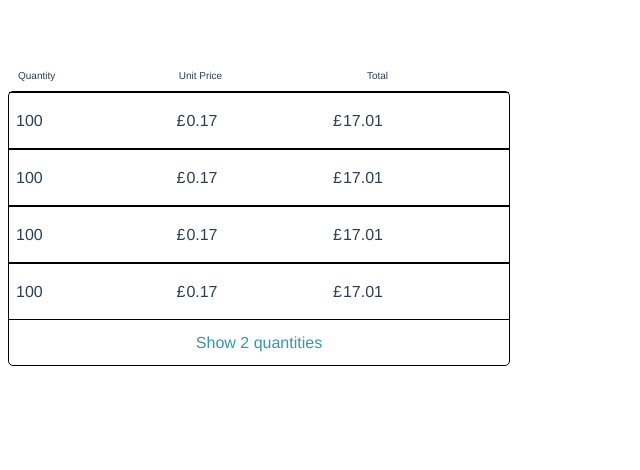
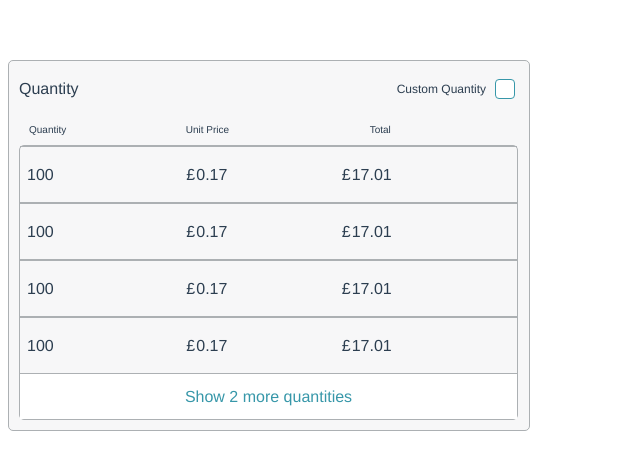
Before and after one commit to Ktsirakos/climbe-creative-challenge, a Vue app in the folder candidate-challenges/quantity-select/quantity-select-vue/: page / in a window 1280 px wide. Shown: the top 470 px of the page, without its empty margins (0-640 px from the left). Built offline with nearby package versions, Linux system fonts and the light colour scheme.

Commit message:
Added top row together with checkbox and functionality to show-all

```diff
--- a/candidate-challenges/quantity-select/quantity-select-vue/src/App.vue
+++ b/candidate-challenges/quantity-select/quantity-select-vue/src/App.vue
@@ -1,6 +1,16 @@
 <template>
   <div id="app">
+    <ui-container>
+      <top-row @showcustom="(state) => changeStateCustomRow(state)" />
       <header-row />
+      <custom-row v-if="showCustomRow" />
+      <p v-if="showCustomRow" class="upgradeOptionTextWhenCustom">
+        Upgrade from only
+        <pounds-symbol />{{
+          this.obj[this.currentIndex + 1].differenceFromSelected
+        }}
+        extra
+      </p>
       <rows-wrapper>
         <details-row
           v-for="(entry, index) of objToShow"
@@ -8,10 +18,13 @@
           :key="entry.qta"
           v-bind="entry"
         />
-      <div class="showMoreRow">
-        <p>Show {{ this.obj.length - this.numberOfElements }} quantities</p>
+        <div v-if="!showAllElements" @click="showAll" class="showMoreRow">
+          <p>
+            Show {{ this.obj.length - this.numberOfElements }} more quantities
+          </p>
         </div>
       </rows-wrapper>
+    </ui-container>
   </div>
 </template>
 
@@ -19,12 +32,20 @@
 import DetailsRow from "./components/DetailsRow.vue";
 import HeaderRow from "./components/HeaderRow.vue";
 import RowsWrapper from "./components/RowsWrapper.vue";
+import UiContainer from "./components/UIContainer.vue";
+import TopRow from "./components/TopRow.vue";
+import CustomRow from "./components/CustomRow.vue";
+import PoundsSymbol from "./components/PoundsSymbol.vue";
 export default {
   name: "App",
   components: {
     DetailsRow,
     HeaderRow,
     RowsWrapper,
+    UiContainer,
+    TopRow,
+    CustomRow,
+    PoundsSymbol,
   },
   computed: {
     objToShow() {
@@ -33,6 +54,7 @@ export default {
   },
   data() {
     return {
+      showCustomRow: false,
       numberOfElements: 4,
       currentEntry: undefined,
       obj: [
@@ -102,6 +124,20 @@ export default {
         }
       });
     },
+    showAll() {
+      this.showAllElements = true;
+      this.numberOfElements = this.obj.length;
+    },
+    changeStateCustomRow(state) {
+      this.showCustomRow = state;
+      if (state) {
+        this.numberOfElements = 4;
+        this.currentEntry.selected = false;
+        this.obj.forEach((elem) => (elem.differenceFromSelected = undefined));
+        this.currentEntry = undefined;
+        this.showAllElements = false;
+      }
+    },
   },
 };
 </script>
@@ -121,10 +157,17 @@ export default {
   display: flex;
   flex-direction: row;
   align-content: center;
+  background: white;
 }
 
 .showMoreRow p {
   color: #3797a9;
   margin: auto;
 }
+
+.upgradeOptionTextWhenCustom {
+  font-size: 10px;
+  margin: 3px;
+  text-align: start;
+}
 </style>
--- /dev/null
+++ b/candidate-challenges/quantity-select/quantity-select-vue/src/components/Checkbox.vue
@@ -0,0 +1,56 @@
+<template>
+  <div class="checkboxContainer">
+    <p>{{ label }}</p>
+    <input @click="(e) => $emit('click', e.target.checked)" type="checkbox" />
+  </div>
+</template>
+
+<script>
+export default {
+  props: ["label"],
+};
+</script>
+
+<style>
+.checkboxContainer {
+  display: flex;
+  flex-direction: row;
+  justify-content: end;
+}
+
+.checkboxContainer p {
+  font-size: 12px;
+  margin-right: 5px;
+}
+
+.checkboxContainer input {
+  align-self: center;
+}
+
+.checkboxContainer > input {
+  height: 20px;
+  width: 20px;
+  -webkit-appearance: none;
+  -moz-appearance: none;
+  -o-appearance: none;
+  appearance: none;
+  border: 1px solid #3797a9;
+  border-radius: 4px;
+  outline: none;
+  background-color: white;
+}
+
+.checkboxContainer > input:checked {
+  background-color: #3797a9;
+}
+
+.checkboxContainer > input:checked::after {
+  background-color: #3797a9;
+  content: "✓";
+  color: white;
+  font-size: 15px;
+  display: flex;
+  flex-direction: row;
+  justify-content: center;
+}
+</style>
--- /dev/null
+++ b/candidate-challenges/quantity-select/quantity-select-vue/src/components/CustomRow.vue
@@ -0,0 +1,10 @@
+<template>
+  <div class="customRowContainer">hey</div>
+</template>
+
+<script>
+export default {};
+</script>
+
+<style>
+</style>
--- a/candidate-challenges/quantity-select/quantity-select-vue/src/components/DetailsRow.vue
+++ b/candidate-challenges/quantity-select/quantity-select-vue/src/components/DetailsRow.vue
@@ -38,7 +38,7 @@ export default {
   grid-template-columns: 25% 25% 25% 25%;
   padding: 5px 2px;
   max-width: 500px;
-  border: 1px solid black;
+  border: 0.5px solid #ACB0B3;
   border-left: 0;
   border-right: 0;
   height: 45px;
--- a/candidate-challenges/quantity-select/quantity-select-vue/src/components/RowsWrapper.vue
+++ b/candidate-challenges/quantity-select/quantity-select-vue/src/components/RowsWrapper.vue
@@ -11,7 +11,7 @@ export default {};
 <style>
 .rowsWrapper {
   max-width: 500px;
-  border: 1px solid black;
+  border: 1px solid #ACB0B3;
   border-radius: 5px;
   z-index: 2;
 }
--- /dev/null
+++ b/candidate-challenges/quantity-select/quantity-select-vue/src/components/TopRow.vue
@@ -0,0 +1,31 @@
+<template>
+  <div class="topRow">
+    <p>Quantity</p>
+    <checkbox
+      @click="(state) => $emit('showcustom', state)"
+      label="Custom Quantity"
+    />
+  </div>
+</template>
+
+<script>
+import Checkbox from "./Checkbox.vue";
+export default {
+  components: {
+    Checkbox,
+  },
+};
+</script>
+
+<style>
+.topRow {
+  display: flex;
+  flex-direction: row;
+  justify-content: space-between;
+  align-content: center;
+}
+
+.topRow div {
+  align-self: center;
+}
+</style>
--- /dev/null
+++ b/candidate-challenges/quantity-select/quantity-select-vue/src/components/UIContainer.vue
@@ -0,0 +1,23 @@
+<template>
+  <div class="uiContainer">
+    <span class="uiSpan">
+      <slot></slot>
+    </span>
+  </div>
+</template>
+
+<script>
+export default {};
+</script>
+
+<style>
+.uiContainer {
+  padding: 3px 10px 10px 10px;
+  display: grid;
+  grid-template-columns: 100%;
+  background: #f7f7f8;
+  max-width: 500px;
+  border: 1px solid #ACB0B3;
+  border-radius: 5px;
+}
+</style>
```
Lines whose indentation alone changed are shown as unchanged.
